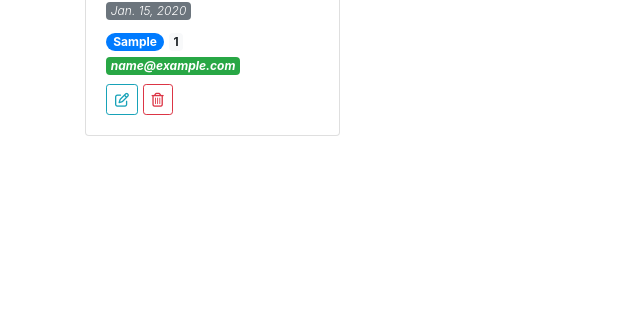
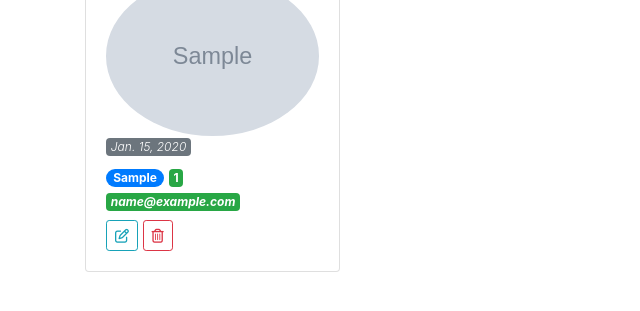
Before and after one commit to bibishan-pandey/django_contact_manager, a Django app: page / in a window 1280 px wide. Shown: the part 217-528 px from the top of the page, without its empty margins (0-640 px from the left). Run offline with Django 3.2, Linux system fonts and the light colour scheme; tables that the repository leaves empty hold one stand-in row (values such as "Sample post"); grey boxes marked "Sample" are stand-in pictures; some libraries are stand-ins or nearby versions.

Commit message:
handling images for contact in media files

```diff
--- a/contacts/templates/contacts/home.html
+++ b/contacts/templates/contacts/home.html
@@ -20,14 +20,14 @@
                                  src="{% static './images/male user.png' %}" alt="{{ contact.name }} image">
                         {% elif contact.image is not None %}
                             <img class="img-fluid rounded-circle mx-auto d-block"
-                                 src="" alt="{{ contact.name }} image">
+                                 src="{{ contact.image.url }}" alt="{{ contact.name }} image">
                         {% endif %}
                         <h6><span
                                 class="badge badge-secondary font-italic font-weight-light">{{ contact.date_added }}</span>
                         </h6>
                         <span class="badge badge-pill badge-primary">{{ contact.info }}</span>
-                        <span href="#" class="badge badge-light">{{ contact.phone }}</span>
-                        <a href="#" class="badge badge-success font-italic">{{ contact.email }}</a>
+                        <a href="tel: {{ contact.phone }}" class="badge badge-success">{{ contact.phone }}</a>
+                        <a href="mailto: {{ contact.email }}" class="badge badge-success font-italic">{{ contact.email }}</a>
                         <div class="pt-2">
                             <a href="#" class="btn btn-sm btn-outline-info" data-toggle="tooltip" data-placement="top"
                                title="Edit">
--- a/main/urls.py
+++ b/main/urls.py
@@ -15,11 +15,13 @@ Including another URLconf
 """
 from django.contrib import admin
 from django.urls import path, include
+from django.conf import settings
+from django.conf.urls.static import static
 
 urlpatterns = [
-    path('admin/', admin.site.urls),
-    path('', include('contacts.urls'))
-]
+                  path('admin/', admin.site.urls),
+                  path('', include('contacts.urls'))
+              ] + static(settings.MEDIA_URL, document_root=settings.MEDIA_ROOT)
 
 admin.site.site_header = 'Contact Manager Administration'
 admin.site.index_title = 'Project administration'
```
Also changed, not shown: media/images/2019_11_02_05_40_IMG_5646.jpg (added).
